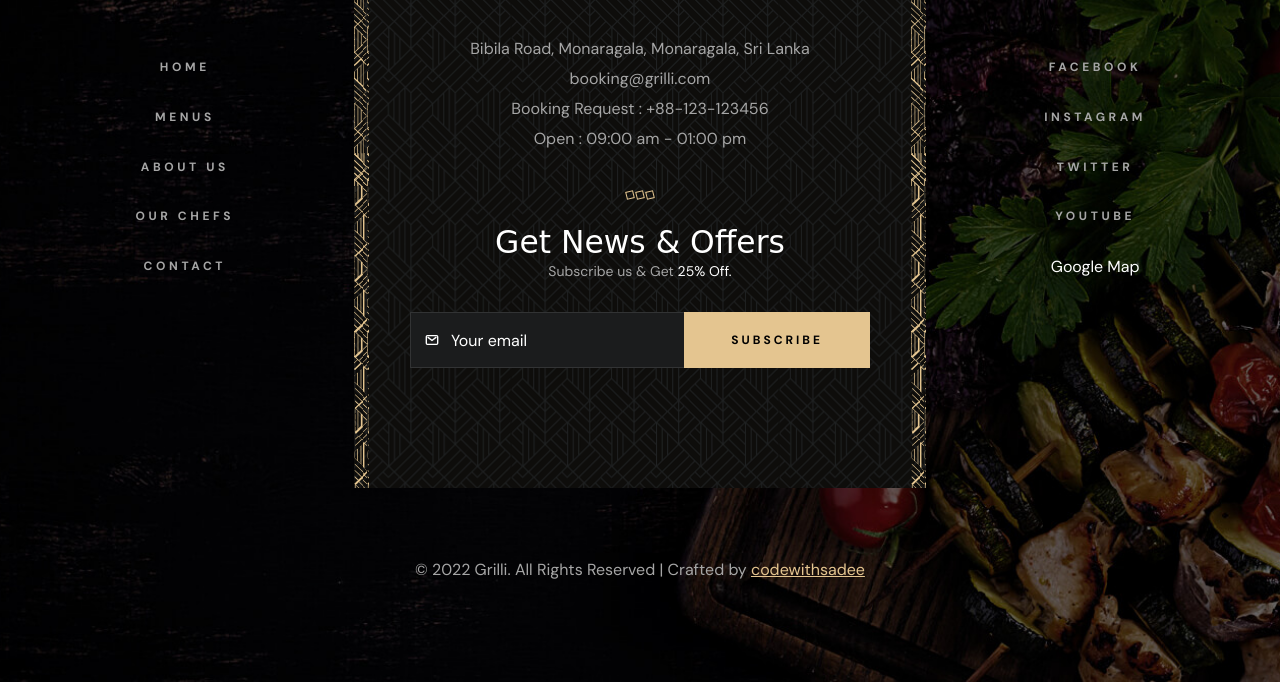
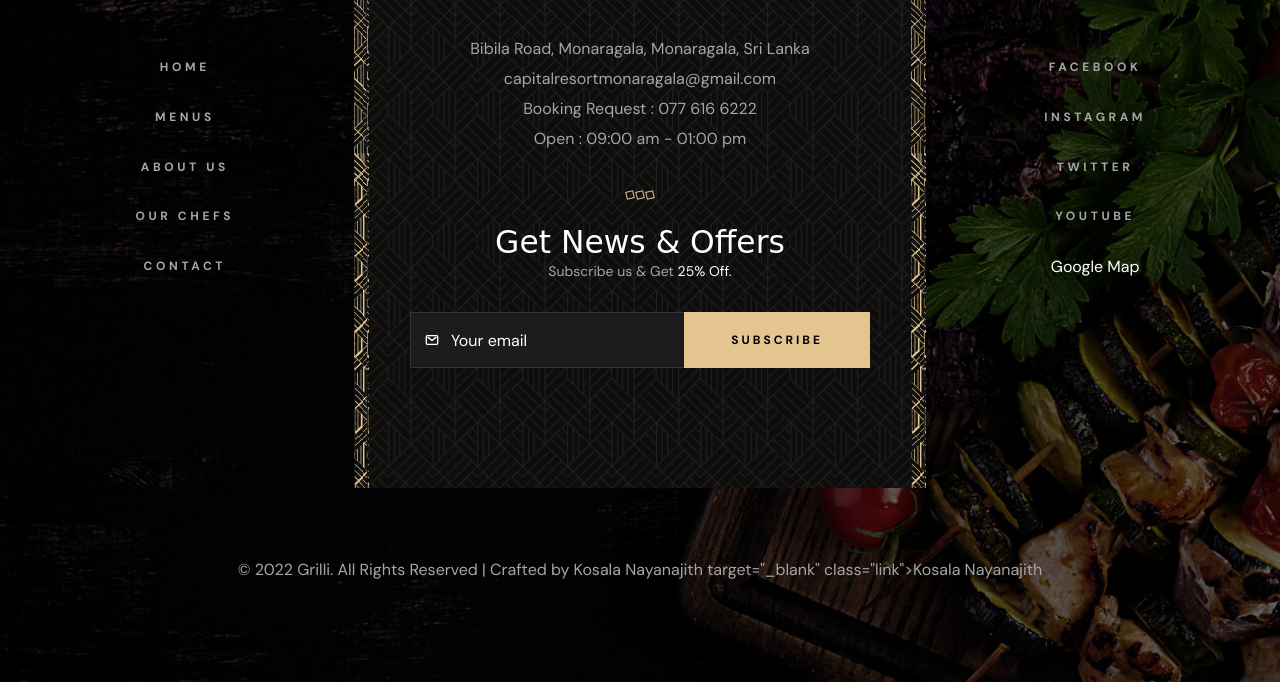
Before and after one commit to Kosaladesh2002/Restaurant-Website, a plain HTML site: page index.html in a window 1280 px wide. Shown: the part 7846-8528 px from the top of the page. Drawn offline with nearby package versions, Linux system fonts and the light colour scheme; a web font is replaced by a local one.

Commit message:
Update index.html

```diff
--- a/index.html
+++ b/index.html
@@ -1094,9 +1094,9 @@
             Bibila Road, Monaragala, Monaragala, Sri Lanka
           </address>
 
-          <a href="mailto:booking@grilli.com" class="body-4 contact-link">booking@grilli.com</a>
+          <a href="mailto:booking@grilli.com" class="body-4 contact-link">capitalresortmonaragala@gmail.com</a>
 
-          <a href="tel:+88123123456" class="body-4 contact-link">Booking Request : +88-123-123456</a>
+          <a href="tel:077 616 6222" class="body-4 contact-link">Booking Request : 077 616 6222</a>
 
           <p class="body-4">
             Open : 09:00 am - 01:00 pm
@@ -1183,8 +1183,8 @@
       <div class="footer-bottom">
 
         <p class="copyright">
-          &copy; 2022 Grilli. All Rights Reserved | Crafted by <a href="https://github.com/codewithsadee"
-            target="_blank" class="link">codewithsadee</a>
+          &copy; 2022 Grilli. All Rights Reserved | Crafted by Kosala Nayanajith
+            target="_blank" class="link">Kosala Nayanajith</a>
         </p>
 
       </div>
```
